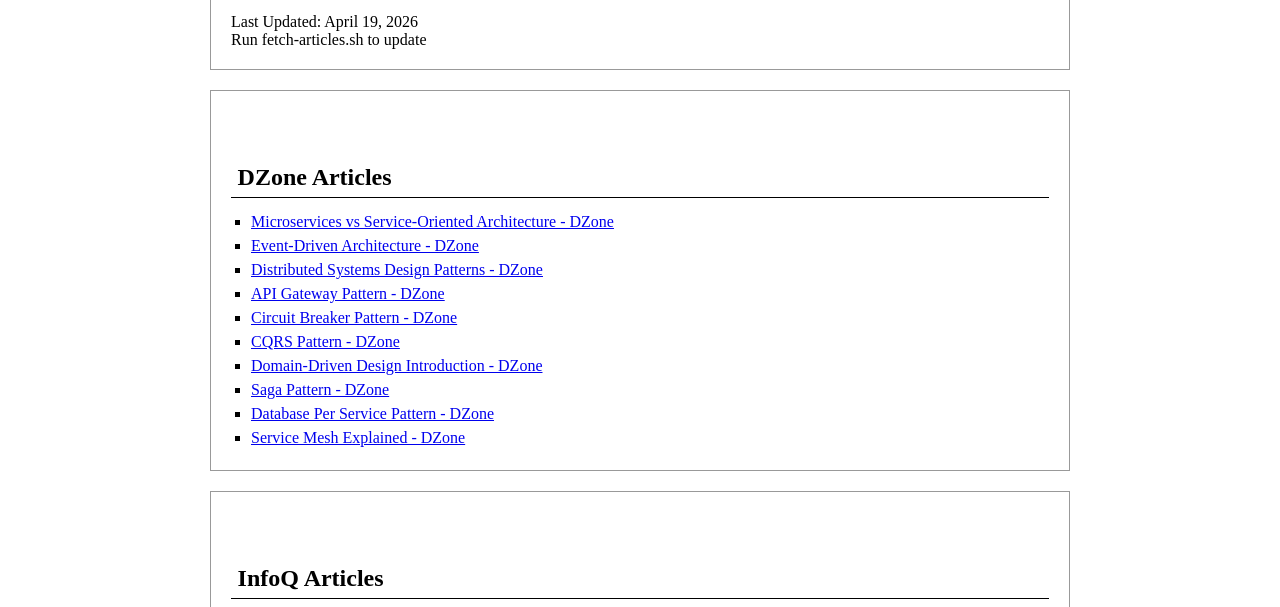
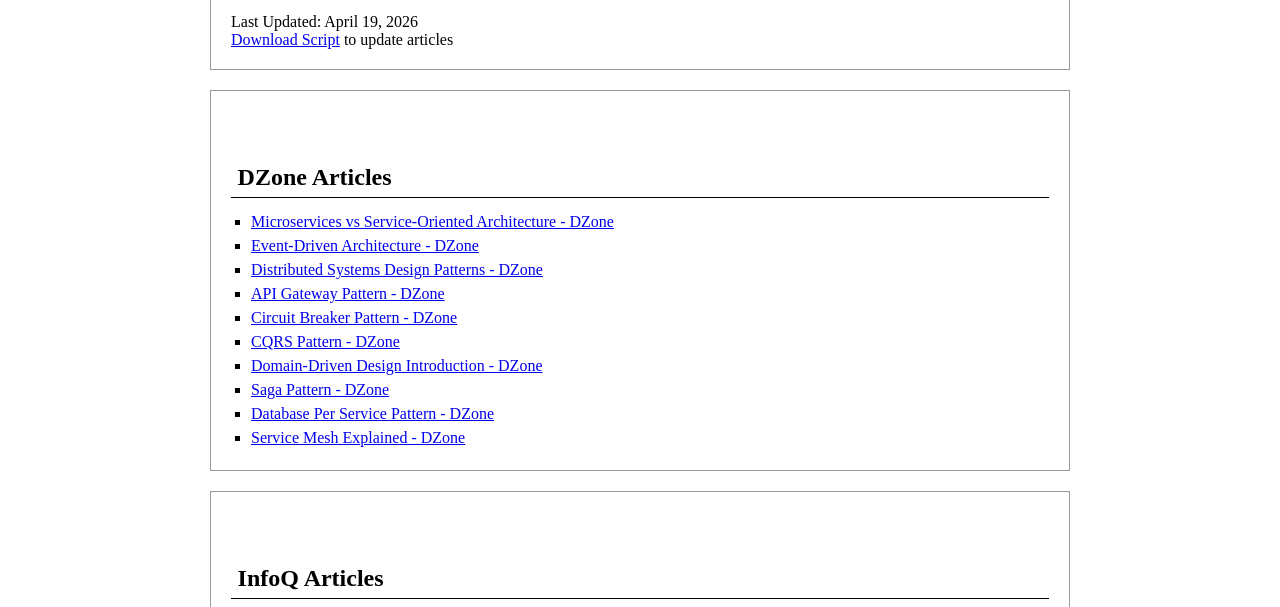
Before and after one commit to sunilkdasdev/writeups, a plain HTML site: page external-links.html in a window 1280 px wide. Shown: the part 193-800 px from the top of the page. Drawn offline with Linux system fonts and the light colour scheme.

Commit message:
Add external links page and fetcher script

```diff
--- a/external-links.html
+++ b/external-links.html
@@ -16,7 +16,7 @@
         <article>
             <h1>Latest from DZone & InfoQ</h1>
             <p>Last Updated: April 19, 2026</p>
-            <p>Run fetch-articles.sh to update</p>
+            <p><a href="fetch-articles.sh" download>Download Script</a> to update articles</p>
         </article>
 <article><h2>DZone Articles</h2><ul>
                 <li><a href="https://dzone.com/articles/microservices-vs-service-oriented-architecture" target="_blank">Microservices vs Service-Oriented Architecture - DZone</a></li>
```
Also changed, not shown: index.html (+1 -0 lines), 1 other file.
